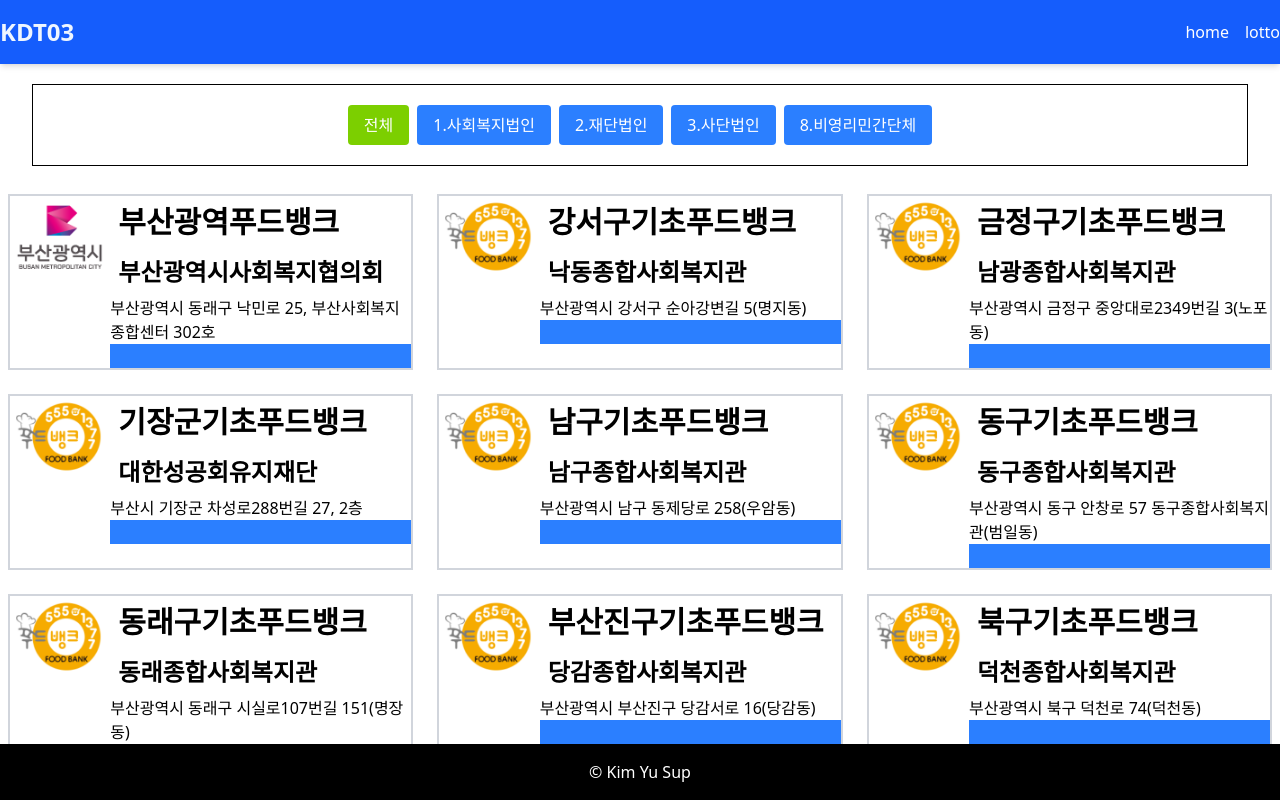
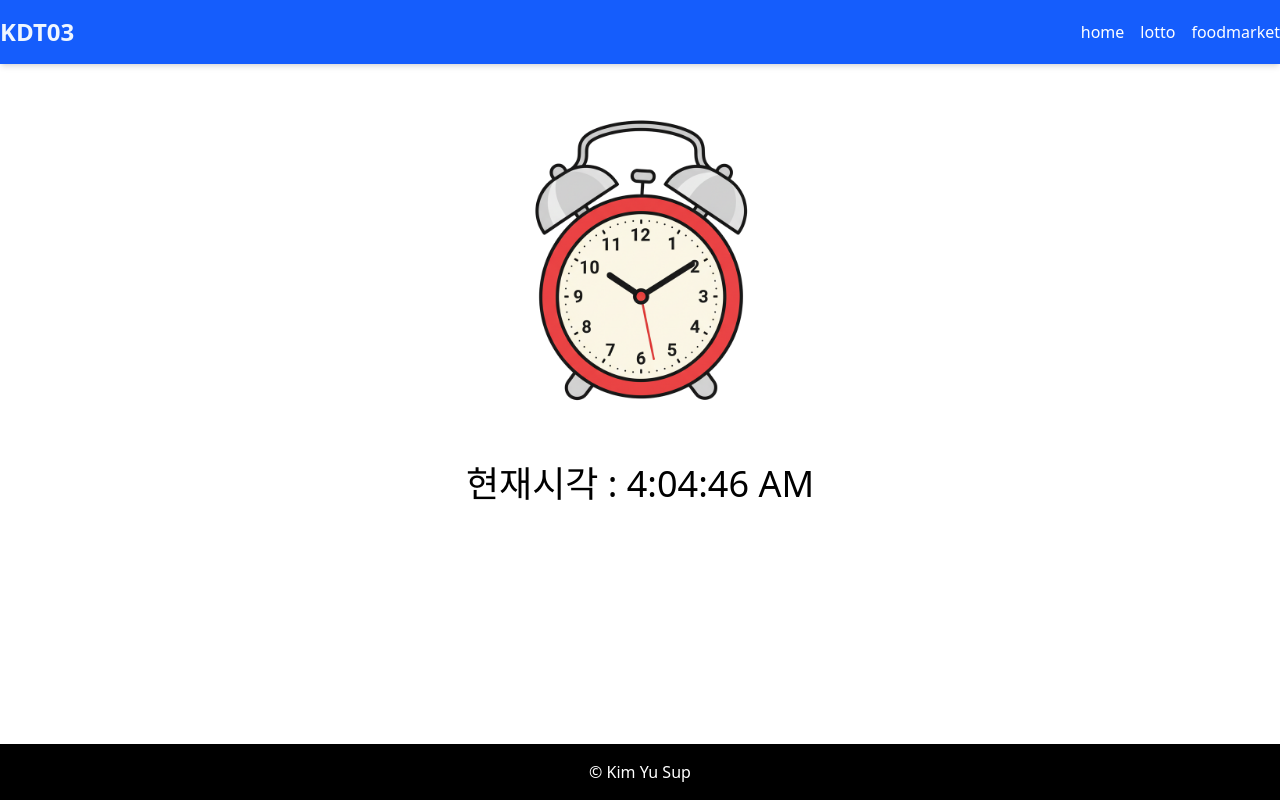
Before and after one commit to KiiMyu/kdt03_react, a React (Vite) app: page / in a window 1280 px wide. Built offline with nearby package versions, Linux system fonts and the light colour scheme.

Commit message:
02 시계가 돌아가도록 수정.

```diff
--- a/src/02/MyClockTime.jsx
+++ b/src/02/MyClockTime.jsx
@@ -1,13 +1,21 @@
 import MyClockImage from "./MyClockImage";
+import { useState, useEffect } from "react";
 
 export default function MyClockTime () {
     let nowTime = new Date()
 
+    const[ currentTime, setCurrentTime ] = useState(new Date());
+
+    useEffect(()=>{
+        setInterval(() => {
+            setCurrentTime(new Date());
+        }, 1000);
+    }, [])
+
     return (
         <div className="text-4xl flex-col justify-center items-center text-center">
             <MyClockImage />
-            현재시각 : {nowTime.getHours() /12 == 1 ? `오후 ${nowTime.getHours() == 12 ? 12 : nowTime.getHours() - 12} ` : `오전 ${nowTime.getHours()} ` }
-             : {nowTime.getMinutes().toString().padStart(2, '0')} : {nowTime.getSeconds().toString().padStart(2, '0')}
+            현재시각 : {currentTime.toLocaleTimeString()}
              {/* {nowTime.toLocaleTimeString()} */}
         </div>
     )
--- a/src/07/FoodCard.jsx
+++ b/src/07/FoodCard.jsx
@@ -16,7 +16,7 @@
                 <img src={itemdata['구분'] == '광역지원센터' ? busan :
                     itemdata['구분'] == '기초푸드뱅크' ? bank : market} alt={itemdata['구분']} className='w-9/10 h-9/10' />
             </div>
-            <div className="w-3/4 h-full flex flex-col jusfity-between">
+            <div className="w-3/4 h-full flex flex-col justify-between">
                 <p className='text-3xl p-2 font-bold'>
                     {itemdata['사업장명']}
                 </p>
--- /dev/null
+++ b/src/08/MyEffect.jsx
@@ -0,0 +1,53 @@
+import { useState, useEffect } from "react"
+import TailButton from "../components/TailButton";
+
+export default function MyEffect() {
+    const [isActive, setIsActive] = useState(false);
+    const [tag, setTag] = useState();
+
+    const handleClick = () => {
+        setIsActive(!isActive);
+        if(isActive) {
+            setTag(<h1>상태 on</h1>)
+        } else {
+            setTag(<h1>상태 off</h1>)
+        }
+        console.log("handleClick", isActive)
+    }
+
+    const handleShow = () => {
+        if(isActive) {
+            setTag(<h1>상태 on</h1>)
+        } else {
+            setTag(<h1>상태 off</h1>)
+        }
+    }
+
+    useEffect(() => {
+        // 컴포넌트 생성시 한번 실행.
+        console.log('컴포넌트 생성.')
+    }, []); // 배열에 아무것도 안넣으면, 시작시 한번 실행.
+
+    useEffect(()=>{
+        console.log("useEffect", isActive)
+    }, [isActive]) // array 에 state 변수가 들어감. state 변수가 변경될때 동작.
+
+        useEffect(()=>{
+        console.log("useEffect 상태가 변경될 때", isActive)
+    }) // 상태가 변경될때마다.
+
+
+    return (
+        <div className='w-full h-full flex justify-center items-center gap-2'>
+            <div>{tag}</div>
+            {
+                isActive ? <TailButton color='blue' caption='useEffect' onClickEvent={handleClick}/> :
+                            <TailButton color='orange' caption='useEffect' onClickEvent={handleClick}/>
+            }
+            {
+                <TailButton color='lime' caption='태그변경' onClickEvent={handleShow}/>
+            }
+
+        </div>
+    )
+}
--- a/src/App.jsx
+++ b/src/App.jsx
@@ -9,6 +9,7 @@
 import Footer from './components/Footer';
 import Lotto from './06/Lotto';
 import Food from './07/Food';
+import MyEffect from './08/MyEffect';
 
 function App() {
   return (
@@ -19,7 +20,9 @@
      <main className='container mx-auto flex flex-col flex-grow  overflow-auto'>
      {/* <MyToggle/> */}
      {/* <Lotto/> */}
-     <Food/>
+     {/* <Food/> */}
+     {/* {<MyEffect />} */}
+     <MyClockTime/>
      </main>
     <Footer/>
       </div>
--- a/src/components/Header.jsx
+++ b/src/components/Header.jsx
@@ -6,6 +6,7 @@
                 <ul className='flex space-x-4'>
                   <li className='hover:font-bold'>home</li>
                   <li className='hover:font-bold'>lotto</li>
+                  <li className='hover:font-bold'>foodmarket</li>
                 </ul>
               </nav>
              </header>
```
